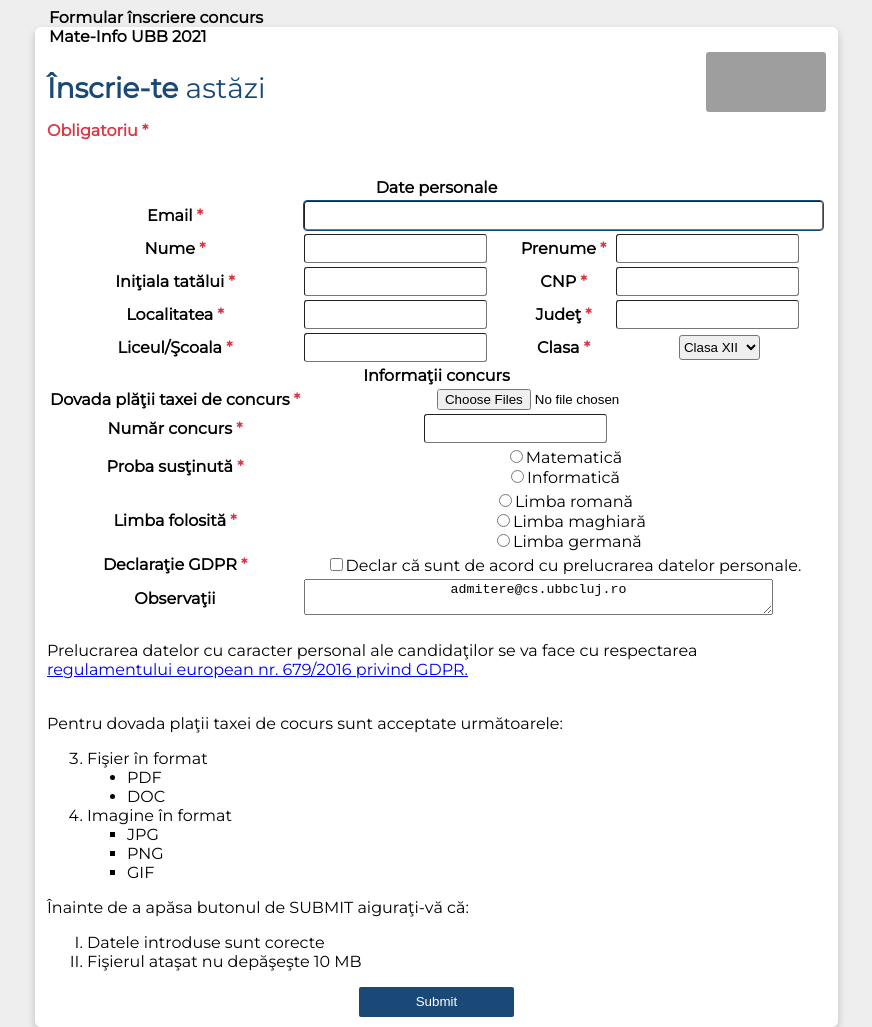
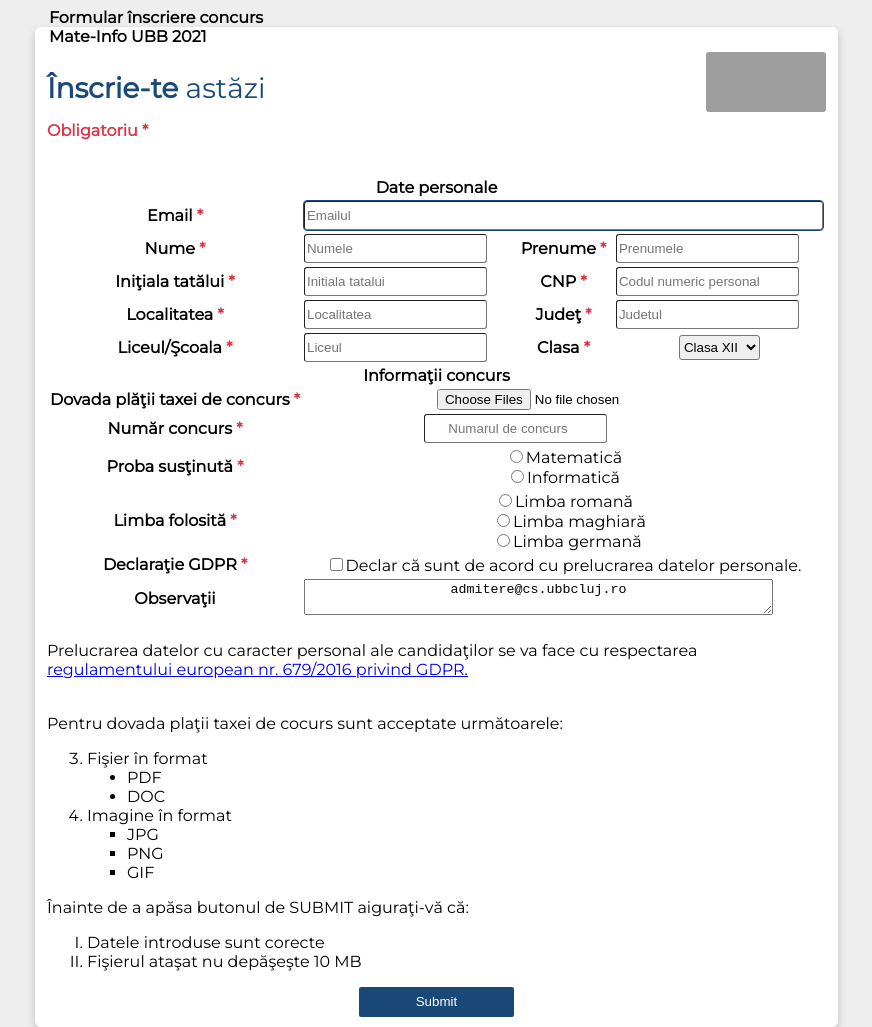
Before and after one commit to Autumn-Internship/Cosmin-Barzan, a plain HTML site: page CSS/index.html in a window 1280 px wide. Shown: the top 1027 px of the page, without its empty margins (291-1163 px from the left). Drawn offline with Linux system fonts and the light colour scheme; grey boxes are pictures that could not be loaded.

Commit message:
Add placeholders for inputs

```diff
--- a/CSS/index.html
+++ b/CSS/index.html
@@ -34,7 +34,7 @@
                             <label for="email">Email<span> *</span></label>
                         </th>
                         <td colspan="3">
-                            <input type="email" class="rounded" id="email" size="62" required autofocus>
+                            <input type="email" class="rounded" id="email" placeholder="Emailul" size="62" required autofocus>
                         </td>
                     </tr>
 
@@ -42,12 +42,12 @@
                         <th>
                             <label for="nume">Nume<span> *</span></label>
                         </th>
-                        <td><input type="text" class="rounded" id="nume" required>
+                        <td><input type="text" class="rounded" id="nume" placeholder="Numele" required>
                         </td>
                         <th style="white-space: nowrap;">
                             <label for="prenume">Prenume<span> *</span></label>
                         </th>
-                        <td><input type="text" class="rounded" id="prenume" required>
+                        <td><input type="text" class="rounded" id="prenume" placeholder="Prenumele" required>
                         </td>
                     </tr>
 
@@ -56,13 +56,13 @@
                             <label for="initiala">Ini&#355;iala tat&#259;lui<span> *</span></label>
                         </th>
                         <td>
-                            <input type="text" class="rounded" id="initiala" required>
+                            <input type="text" class="rounded" id="initiala" placeholder="Initiala tatalui" required>
                         </td>
                         <th>
                             <label for="cnp">CNP<span> *</span></label>
                         </th>
                         <td>
-                            <input type="text" class="rounded" id="cnp" required>
+                            <input type="text" class="rounded" id="cnp" placeholder="Codul numeric personal" required>
                         </td>
                     </tr>
 
@@ -71,13 +71,13 @@
                             <label for="localitate">Localitatea<span> *</span></label>
                         </th>
                         <td>
-                            <input type="text" class="rounded" id="localitate" required>
+                            <input type="text" class="rounded" id="localitate" placeholder="Localitatea" required>
                         </td>
                         <th>
                             <label for="judet">Jude&#355;<span> *</span></label>
                         </th>
                         <td>
-                            <input type="text" class="rounded" id="judet" required>
+                            <input type="text" class="rounded" id="judet" placeholder="Judetul" required>
                         </td>
                     </tr>
 
@@ -86,7 +86,7 @@
                             <label for="liceu">Liceul/&#350;coala<span> *</span></label>
                         </th>
                         <td>
-                            <input type="text" class="rounded" id="liceu" required>
+                            <input type="text" class="rounded" id="liceu" placeholder="Liceul" required>
                         </td>
                         <th>
                             <label for="clasa">Clasa<span> *</span></label>
@@ -118,7 +118,7 @@
                             <label for="numar">Num&#259;r concurs<span> *</span></label>
                         </th>
                         <td colspan="3">
-                            <input type="number" class="rounded" step="1" id="numar" style="margin-left: 120px; text-align: center;">
+                            <input type="number" class="rounded" step="1" id="numar" placeholder="Numarul de concurs" style="margin-left: 120px; text-align: center;">
                         </td>
                     </tr>
 
```
